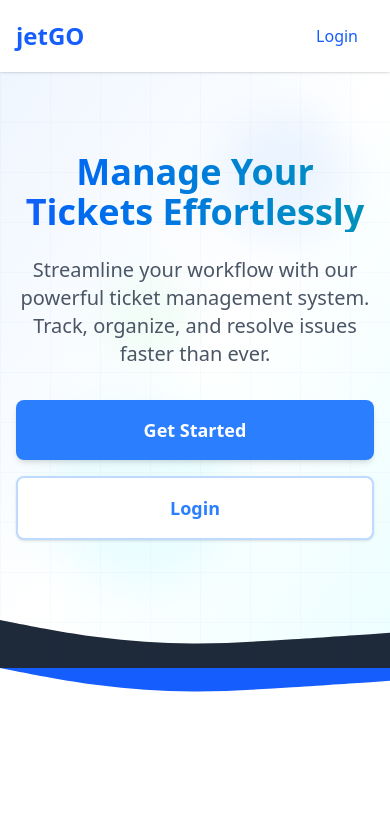
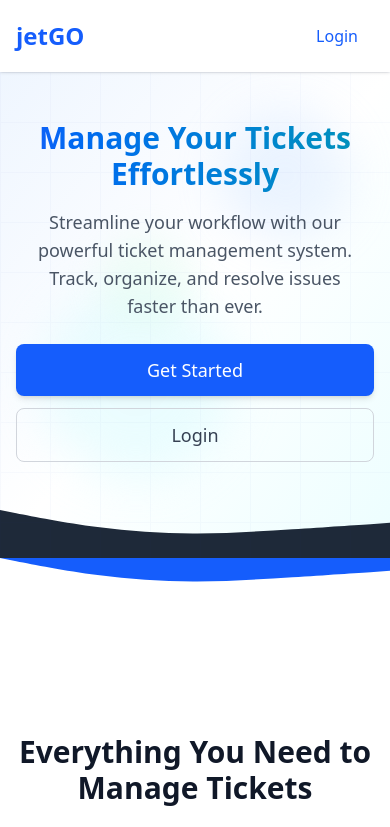
Before and after one commit to lilbobb/HNG-stage-2vueTicketManager, a Vue app: page / in a window 390 px wide. Shown: the top 827 px of the page. Built offline with nearby package versions, Linux system fonts and the light colour scheme; the HTML template or start-up script is replaced by a standard one.

Commit message:
fix button responsiveness

```diff
--- a/src/components/landing/HeroSection.vue
+++ b/src/components/landing/HeroSection.vue
@@ -1,34 +1,35 @@
 <template>
-  <div class="relative overflow-hidden bg-gradient-to-br from-blue-50 via-white to-cyan-50 text-gray-800">
-    <div class="max-w-[1440px] mx-auto px-4 sm:px-6 lg:px-8 py-20 sm:py-32 relative z-10">
+  <div class="relative overflow-hidden bg-linear-to-br from-blue-50 via-white to-cyan-50 text-gray-800">
+    <div class="max-w-[1440px] mx-auto px-4 sm:px-6 lg:px-8 py-12 sm:py-20 lg:py-32 relative z-10">
       <div class="text-center">
-        <h2 class="text-4xl sm:text-5xl lg:text-6xl font-bold mb-6 bg-gradient-to-r from-blue-600 to-cyan-600 bg-clip-text text-transparent">
+        <h2
+          class="text-3xl sm:text-4xl lg:text-5xl xl:text-6xl font-bold mb-4 sm:mb-6 bg-linear-to-r from-blue-600 to-cyan-600 bg-clip-text text-transparent">
           Manage Your Tickets Effortlessly
         </h2>
-        <p class="text-xl sm:text-2xl mb-8 text-gray-600 max-w-3xl mx-auto">
+        <p class="text-lg sm:text-xl lg:text-2xl mb-6 sm:mb-8 text-gray-600 max-w-2xl sm:max-w-3xl mx-auto px-2">
           Streamline your workflow with our powerful ticket management system. Track, organize, and resolve issues
           faster than ever.
         </p>
-        <div class="flex flex-col sm:flex-row gap-4 justify-center">
-          <button @click="router.push('/signup')"
-            class="px-8 py-4 bg-blue-500 text-white rounded-lg font-semibold text-lg hover:bg-blue-600 transition-all duration-300 shadow-md hover:shadow-lg transform hover:-translate-y-1 cursor-pointer">
+        <div class="flex flex-col sm:flex-row gap-3 sm:gap-4 justify-center items-center">
+          <Button @click="router.push('/signup')" variant="primary" size="lg"
+            class="w-full sm:w-auto transform hover:-translate-y-1 transition-transform duration-300">
             Get Started
-          </button>
-          <button @click="router.push('/login')"
-            class="px-8 py-4 bg-white text-blue-500 rounded-lg font-semibold text-lg hover:bg-gray-50 transition-all duration-300 border-2 border-blue-200 hover:border-blue-300 shadow-sm cursor-pointer">
+          </Button>
+          <Button @click="router.push('/login')" variant="subtle" size="lg"
+            class="w-full sm:w-auto transform hover:-translate-y-1 transition-transform duration-300 border-blue-200 hover:border-blue-300">
             Login
-          </button>
+          </Button>
         </div>
       </div>
     </div>
 
-    <!-- Softer, more subtle decorative elements -->
     <div class="absolute top-10 right-10 w-32 h-32 bg-blue-200 rounded-full opacity-30 blur-xl"></div>
     <div class="absolute bottom-20 left-10 w-48 h-48 bg-cyan-100 rounded-full opacity-40 blur-xl"></div>
     <div class="absolute top-1/3 left-1/4 w-24 h-24 bg-green-100 rounded-full opacity-30 blur-lg"></div>
 
-    <!-- Subtle grid pattern for texture -->
-    <div class="absolute inset-0 opacity-[0.02] bg-[length:50px_50px] bg-[linear-gradient(to_right,#1e40af_1px,transparent_1px),linear-gradient(to_bottom,#1e40af_1px,transparent_1px)]"></div>
+    <div
+      class="absolute inset-0 opacity-[0.02] bg-size-[50px_50px] bg-[linear-gradient(to_right,#1e40af_1px,transparent_1px),linear-gradient(to_bottom,#1e40af_1px,transparent_1px)]">
+    </div>
 
     <WaveBackground />
   </div>
@@ -37,6 +38,6 @@
 <script setup lang="ts">
 import { useRouter } from 'vue-router';
 import WaveBackground from './WaveBackground.vue';
-
+import Button from '../ui/Button.vue';
 const router = useRouter();
 </script>
```
